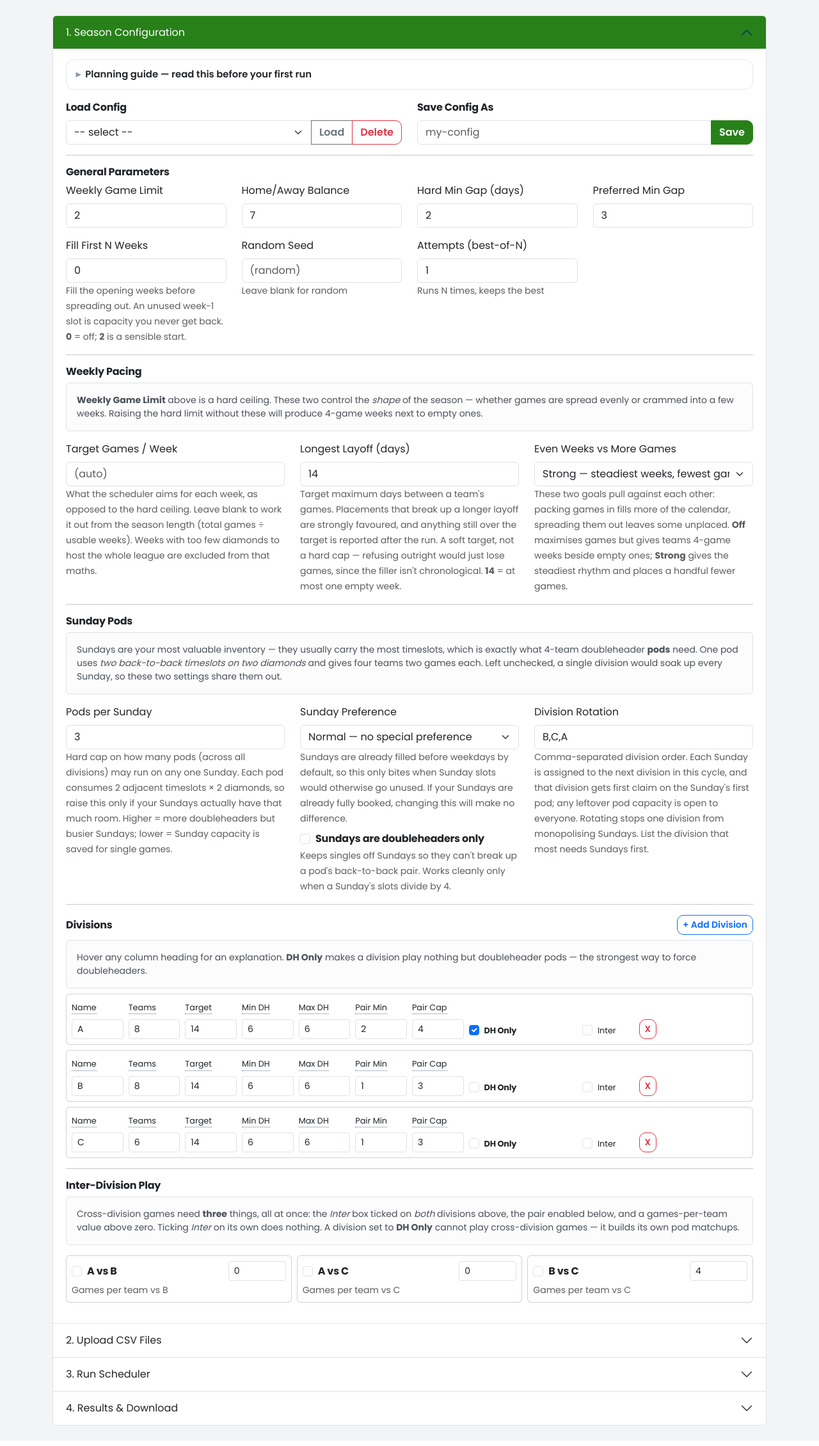
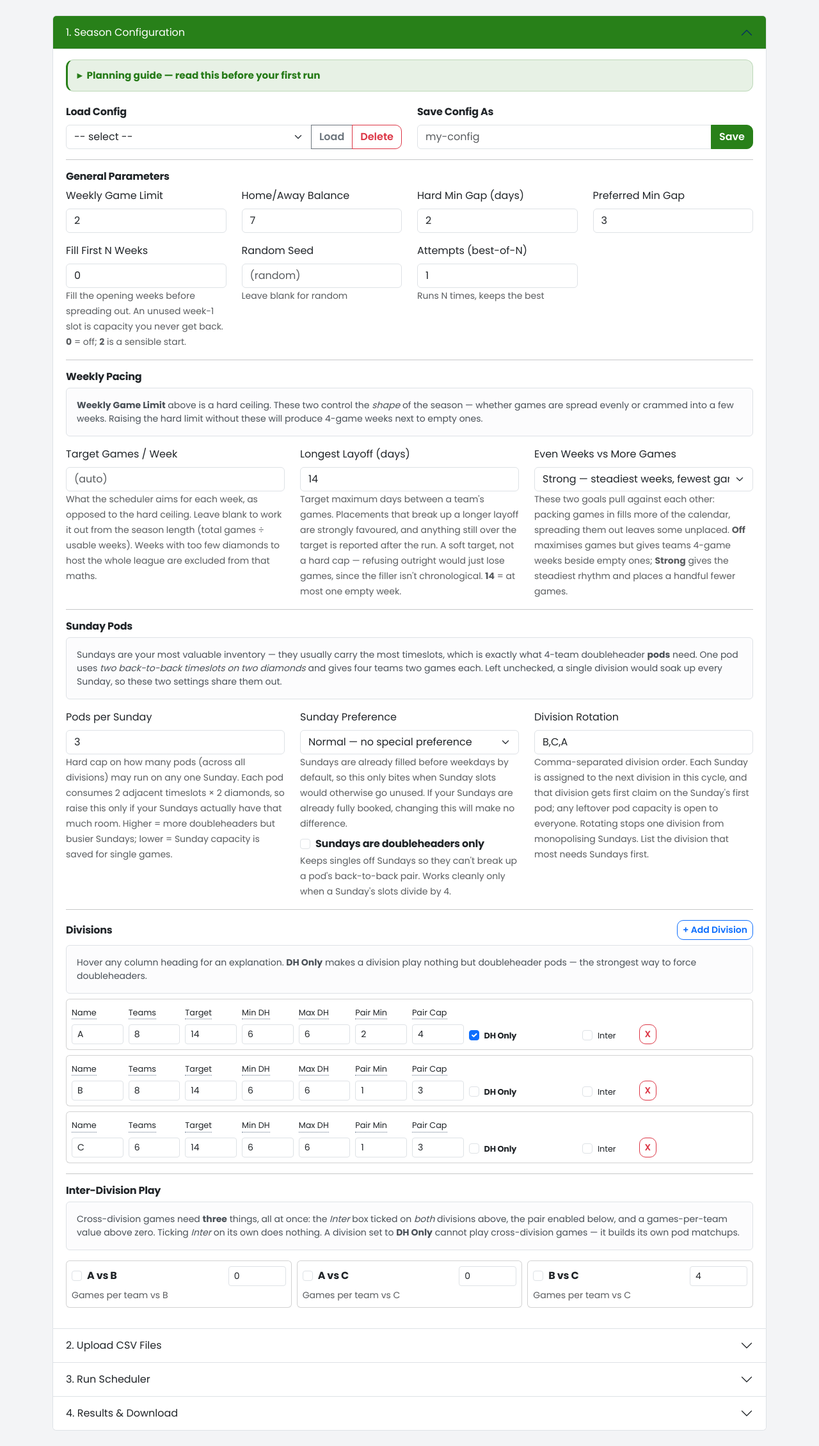
Before and after one commit to jpotter82/wmsl-schedule-builder, a Flask app: page /app in a window 1280 px wide. Shown: the part 51-2311 px from the top of the page at 64% size. Before the commit the page ends 2279 px from the top, so only its background shows below. Run offline with Flask 3, Linux system fonts and the light colour scheme; the visitor is signed in with stand-in values (Sample User, id 1); data that the repository does not hold is empty; some libraries are stand-ins or nearby versions.

Commit message:
Give the planning guide the header's colour at low alpha
It read as another white box among white boxes, which is a poor showing for
the one panel that explains why a schedule comes up short. It now carries
#2880191c -- the section header's own green at 11% -- with a solid green left
edge, so it reads as a lighter echo of the header directly above it rather
than as a card sitting on top.

The tint is not free. Composited over white it lands at about #E7F1E6, where
the muted body colour drops to 4.11:1 and the brand green to 4.32:1, both
under AA. Two darker companions at the same hues carry text on the wash and
still work on plain white, so the pair can be reused for any tinted panel
without rediscovering this.

All four values are tokens in skedworx.css with their ratios recorded, rather
than hexes buried in the scheduler template.

Co-Authored-By: Claude Opus 5 <noreply@anthropic.com>

```diff
--- a/static/css/skedworx.css
+++ b/static/css/skedworx.css
@@ -21,6 +21,15 @@
   --brand-700:    #216B15;   /* hover                                          */
   --brand-300:    #78C043;   /* Accent Green   */
   --brand-tint:   #E7F6E4;
+
+  /* --brand-ink at low alpha: a translucent version of the section header, for
+     panels that should read as part of the app's own furniture rather than as a
+     card sitting on top of it. Over white this composites to about #E7F1E6.
+     Text on it needs the -on-wash pair below; plain --ink-600 lands at 4.11:1. */
+  --brand-wash:      #2880191c;
+  --brand-wash-line: #28801938;
+  --ink-600-on-wash: #5E6D83;   /* 4.54:1 on the wash, 5.26:1 on white */
+  --brand-on-wash:   #267B18;   /* 4.61:1 on the wash, 5.35:1 on white */
   --accent:       #78C043;
   --accent-600:   #5f9c33;
   --accent-tint:  #eef8e4;
--- a/templates/index.html
+++ b/templates/index.html
@@ -34,19 +34,23 @@
 
     /* Collapsible planning guidance. <details> rather than a Bootstrap collapse:
        no JS, and it still works if scripts fail. */
-    .guide { border: 1px solid var(--line); border-radius: var(--radius-sm);
-             background: var(--surface-2); margin-bottom: 1rem; }
-    .guide > summary { cursor: pointer; padding: .7rem .9rem; font-weight: 600;
-                       font-size: .93rem; list-style: none; }
+    .guide { border: 1px solid var(--brand-wash-line); border-radius: var(--radius-sm);
+             background: var(--brand-wash); margin-bottom: 1.25rem;
+             border-left: 3px solid var(--brand-ink); }
+    .guide > summary { cursor: pointer; padding: .8rem .9rem; font-weight: 650;
+                       font-size: .95rem; list-style: none; color: var(--brand-on-wash); }
+    .guide > summary:hover { color: var(--brand-700); }
     .guide > summary::-webkit-details-marker { display: none; }
     .guide > summary::before { content: "\25B8"; display: inline-block; width: 1em;
-                               color: var(--ink-400); transition: transform .15s ease; }
+                               transition: transform .15s ease; }
+    .guide[open] > summary { border-bottom: 1px solid var(--brand-wash-line); }
     .guide[open] > summary::before { transform: rotate(90deg); }
-    .guide .guide-body { padding: 0 .9rem .9rem 1.9rem; }
-    .guide h6 { font-size: .88rem; font-weight: 700; margin: .9rem 0 .3rem; }
-    .guide p, .guide li { font-size: .88rem; color: var(--ink-600); line-height: 1.6;
+    .guide .guide-body { padding: .2rem .9rem .9rem 1.9rem; }
+    .guide h6 { font-size: .88rem; font-weight: 700; margin: .9rem 0 .3rem; color: var(--ink); }
+    /* Muted copy is darkened for the tint: plain --ink-600 measures 4.11:1 here. */
+    .guide p, .guide li { font-size: .88rem; color: var(--ink-600-on-wash); line-height: 1.6;
                           margin-bottom: .4rem; }
-    .guide code { background: var(--surface); padding: .05rem .3rem; border-radius: 4px;
+    .guide code { background: var(--surface-2); padding: .05rem .3rem; border-radius: 4px;
                   color: var(--ink); font-size: .85em; }
     .guide .rule { color: var(--ink); font-weight: 600; }
     .form-check[title] { cursor: help; }
```
